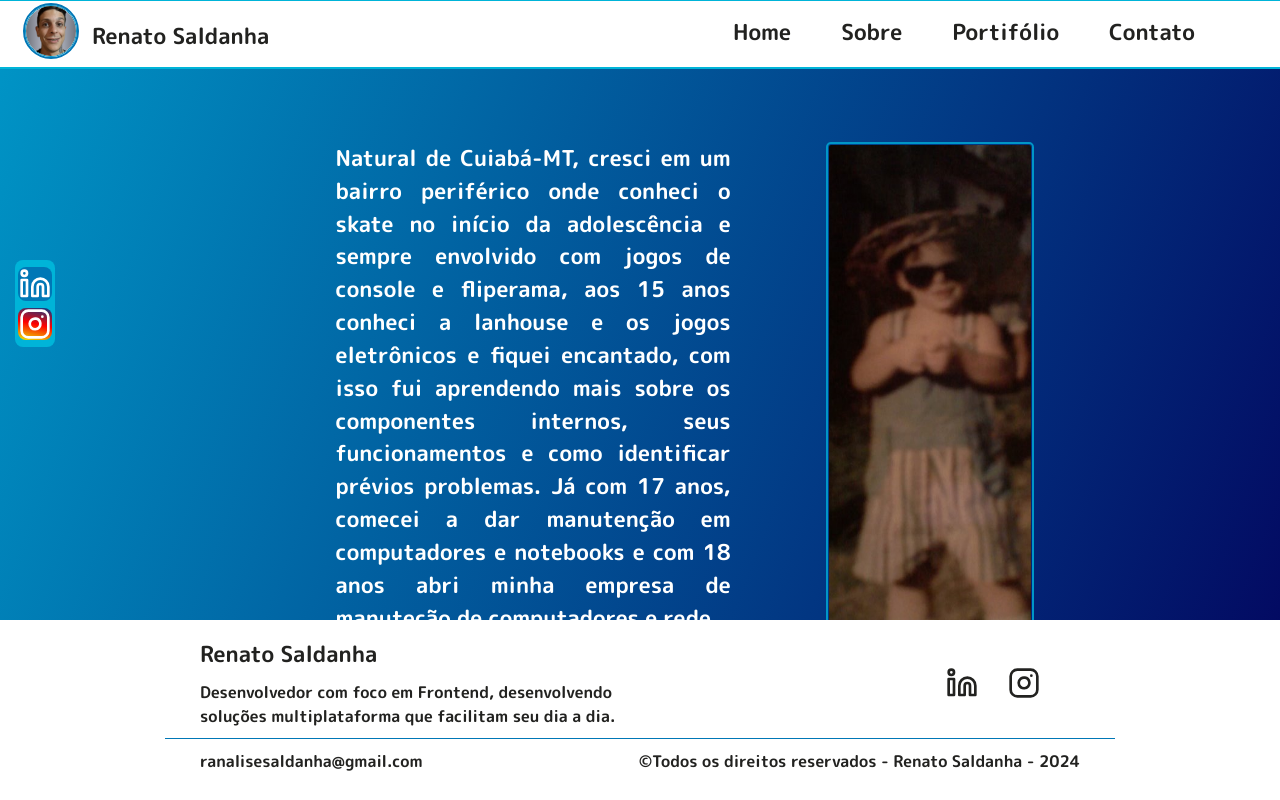
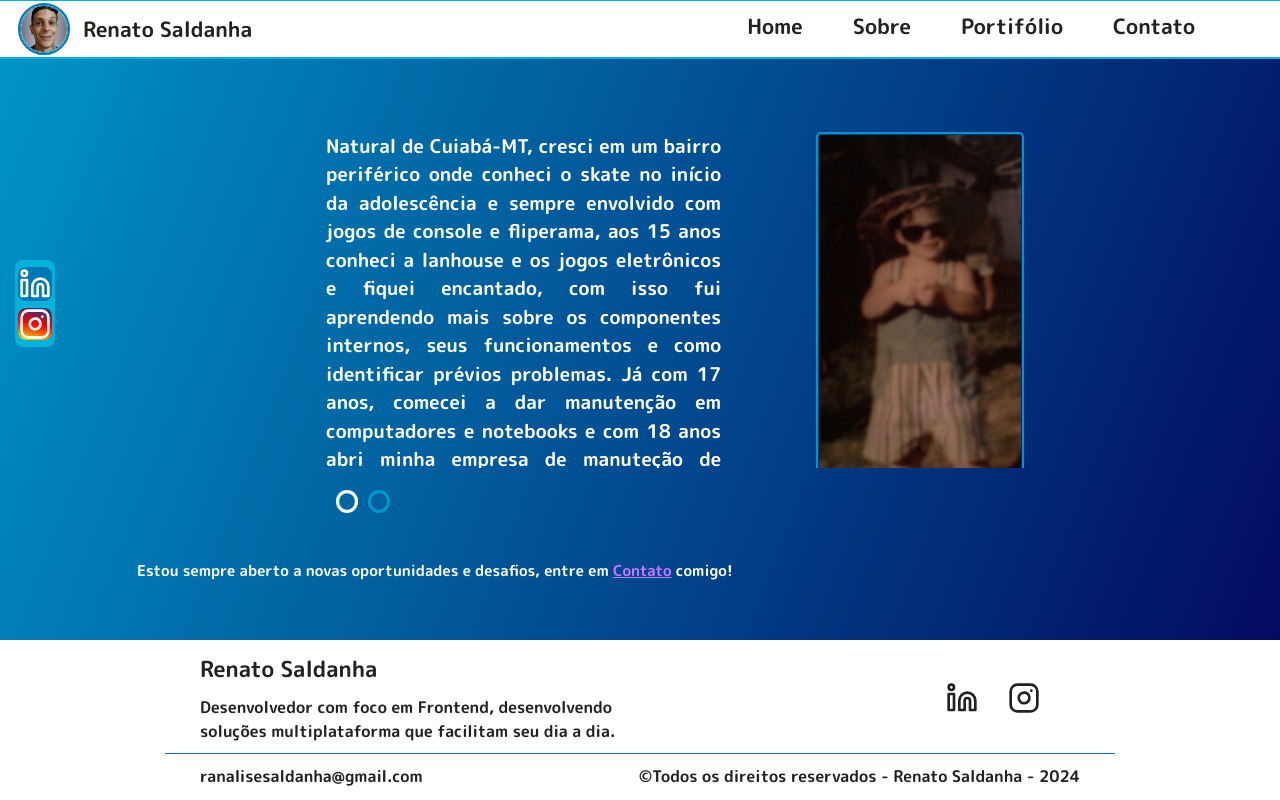
Before and after one commit to renato-saldanha/renato-saldanha, a Next.js app: page /Sobre in a window 1280 px wide. Built offline with nearby package versions, Linux system fonts and the light colour scheme.

Commit message:
Ajustado reederização de portifolio

```diff
--- a/src/components/Footer/styles.module.css
+++ b/src/components/Footer/styles.module.css
@@ -1,9 +1,9 @@
 .containerFooter {
   position: absolute;
-  height: 180px;
+  height: 10rem;
   bottom: 0%;
   width: 100%;
-  padding: 17px 165px;
+  padding: 12px 165px;
   background-color: var(--white);
 
 }
--- a/src/components/GaleriaFotos/styles.module.css
+++ b/src/components/GaleriaFotos/styles.module.css
@@ -1,8 +1,3 @@
-.container {
-  margin-left: 1.2rem;
-  margin-top: 3rem;
-}
-
 .embla {
   flex-direction: column;
   max-width: 48rem;
@@ -14,6 +9,7 @@
 .embla__viewport {
   overflow: hidden;
   object-fit: contain;
+  max-height: 21rem;
 }
 
 .embla__container {
@@ -21,6 +17,7 @@
   touch-action: pan-y pinch-zoom;
   margin-left: calc(var(--slide-spacing) * -1);
 }
+
 .embla__slide {
   transform: translate3d(0, 0, 0);
   flex: 0 0 var(--slide-size);
@@ -44,7 +41,6 @@
   height: var(--slide-height);
   user-select: none;
 }
-
 
 .embla__controls {
   display: grid;
@@ -104,6 +100,7 @@
   flex: 1.9;
   margin-right: 25px;
   align-items: center;
+  font-size: 15px;
 }
 
 @media screen and (min-width: 1085px) {
@@ -113,15 +110,18 @@
 }
 
 @media screen and (max-width: 685px) {
+  .container {
+    margin: 2rem 1rem 0 0;
+  }
+
   .embla {
     display: grid;
     flex-direction: column;
-    padding: 2px 15px 0 15px;
+
     height: 100%;
   }
-
   .containerSobre {
-    padding: 0;
+    padding: 0 10px;
     margin: 0;
     display: flex;
     align-items: center;
--- a/src/components/Header/styles.module.css
+++ b/src/components/Header/styles.module.css
@@ -10,7 +10,7 @@
 
 .container a,
 .container span {
-  font-size: 22px;
+  font-size: 21px;
 }
 
 .container a:hover,
@@ -25,12 +25,12 @@
 }
 
 .profile img {
-  width: 52px;
-  height: 52px;
+  width: 48px;
+  height: 48px;
   border-radius: 100%;
   border: 1px solid var(--blue-200);
   outline: 2px solid var(--blue-300);
-  margin: 2px 15px 10px 25px;
+  margin: 2px 15px 4px 20px;
   cursor: pointer;
 }
 
--- a/src/pages/Sobre/styles.module.css
+++ b/src/pages/Sobre/styles.module.css
@@ -6,6 +6,7 @@
 .container * {
   color: var(--white);
   text-align: justify;
+  font-size: 15px;
 }
 
 .contato {
@@ -39,11 +40,10 @@
   border: 2px solid var(--blue-200);
 }
 
-@media screen and (min-width: 1085px) {
-  .container * {
-    font-size: 104%;
-  }
+.containerSobre {
+  padding-left: 4px;
 }
+
 
 @media screen and (max-width: 1485px) {
   .containerImg2 img {
```
